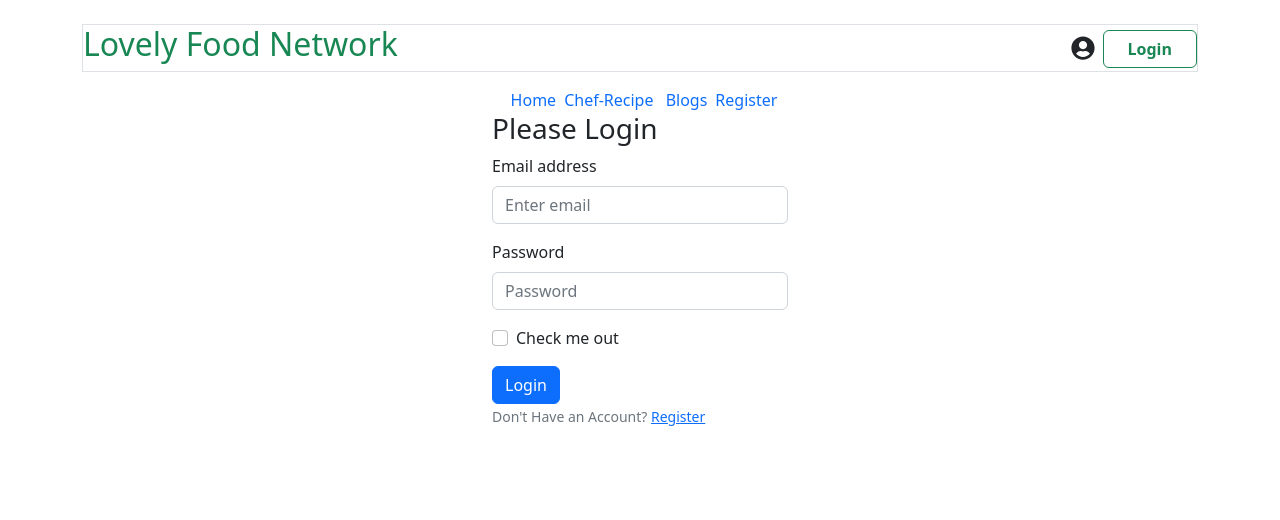
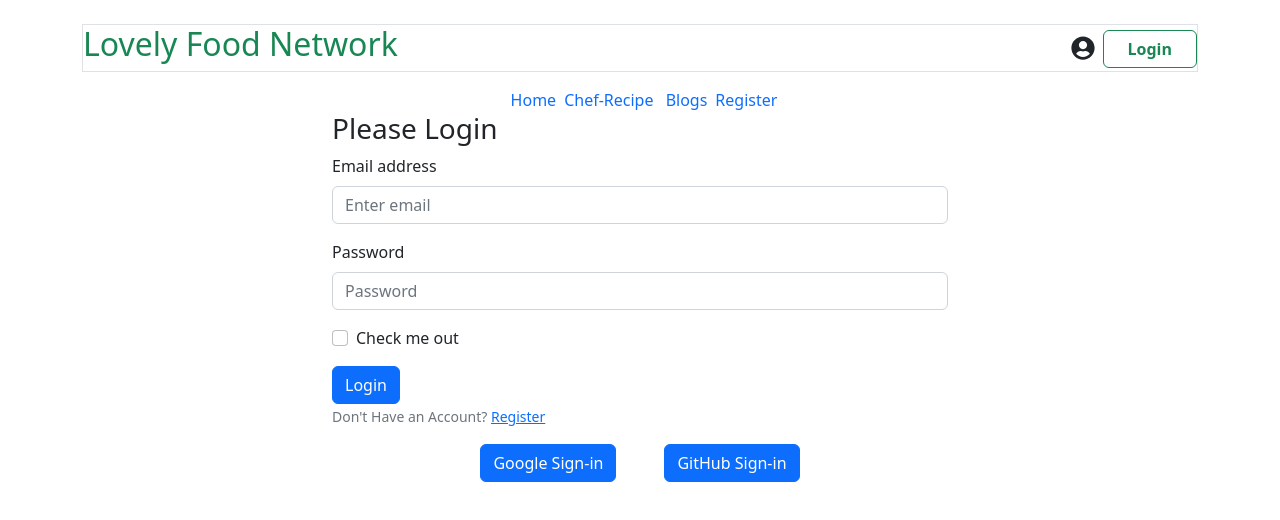
Before and after one commit to developersharif1919/lovely-food-network-client, a React (Vite) app: page /login in a window 1280 px wide. Shown: the top 520 px of the page. Built offline with nearby package versions, Linux system fonts and the light colour scheme; no server answers.

Commit message:
Complete Google Sign In Method

```diff
--- a/src/pages/Login/Login/Login.jsx
+++ b/src/pages/Login/Login/Login.jsx
@@ -11,7 +11,7 @@ import { Navigate, useLocation, useNavigate } from "react-router";
 
 
 const Login = () => {
-    const { loginUser } = useContext(AuthContext)
+    const { loginUser, handleGoogleSignIn } = useContext(AuthContext)
   let navigate = useNavigate();
 
     const [email, setEmail] = useState("");
@@ -31,7 +31,7 @@ const Login = () => {
     }
   };
     return (
-        <Container className='w-25 mx-auto'>
+        <Container className='w-50 mx-auto'>
             <h3>Please Login</h3>
             <Form>
                 <Form.Group className="mb-3" controlId="formBasicEmail">
@@ -54,8 +54,9 @@ const Login = () => {
                 <Form.Text className="text-secondary">
                     Don't Have an Account? <Link to="/register">Register</Link>
                 </Form.Text>
-                <Form.Text className="text-success">
-
+                <Form.Text className="text-success d-flex justify-content-center gap-5 mt-3 mb-5">
+                   <Button onClick={handleGoogleSignIn} className="mr-2">Google Sign-in</Button>
+                   <Button>GitHub Sign-in</Button>
                 </Form.Text>
                 <Form.Text className="text-danger">
 
--- a/src/provider/AuthProvider.jsx
+++ b/src/provider/AuthProvider.jsx
@@ -1,17 +1,31 @@
 /* eslint-disable react/prop-types */
 /* eslint-disable no-unused-vars */
 import React, { createContext } from 'react';
-import { createUserWithEmailAndPassword, getAuth, onAuthStateChanged, signInWithEmailAndPassword, signOut, updateProfile } from "firebase/auth";
+import { GoogleAuthProvider, createUserWithEmailAndPassword, getAuth, onAuthStateChanged, signInWithEmailAndPassword, signInWithPopup, signOut, updateProfile } from "firebase/auth";
 import app from '../firebase/firebase.config';
 import { useState } from "react";
 import { useEffect } from "react";
-
 export const AuthContext = createContext(null);
 
 const auth = getAuth(app);
 
 const AuthProvider = ({children}) => {
     const [user, setUser] = useState({});
+
+    const googleProvider = new GoogleAuthProvider();
+    const handleGoogleSignIn = () => {
+      signInWithPopup(auth, googleProvider)
+          .then(result => {
+              const loggedInUser = result.user;
+              console.log(loggedInUser);
+              setUser(loggedInUser)
+
+          })
+          .catch(error => {
+              console.log('Error: ', error.message)
+          })
+  }
+
     const registerUser = (email, password, name, photoUrl) => {
         return createUserWithEmailAndPassword(auth, email, password)
           .then((userCredential) => {
@@ -48,7 +62,7 @@ const AuthProvider = ({children}) => {
         };
       }, []);
 
-      const authInfo = { registerUser, user, logOut, loginUser};
+      const authInfo = { registerUser, user, logOut, loginUser, handleGoogleSignIn};
       return (
         <AuthContext.Provider value={authInfo}>{children}</AuthContext.Provider>
       );
```
